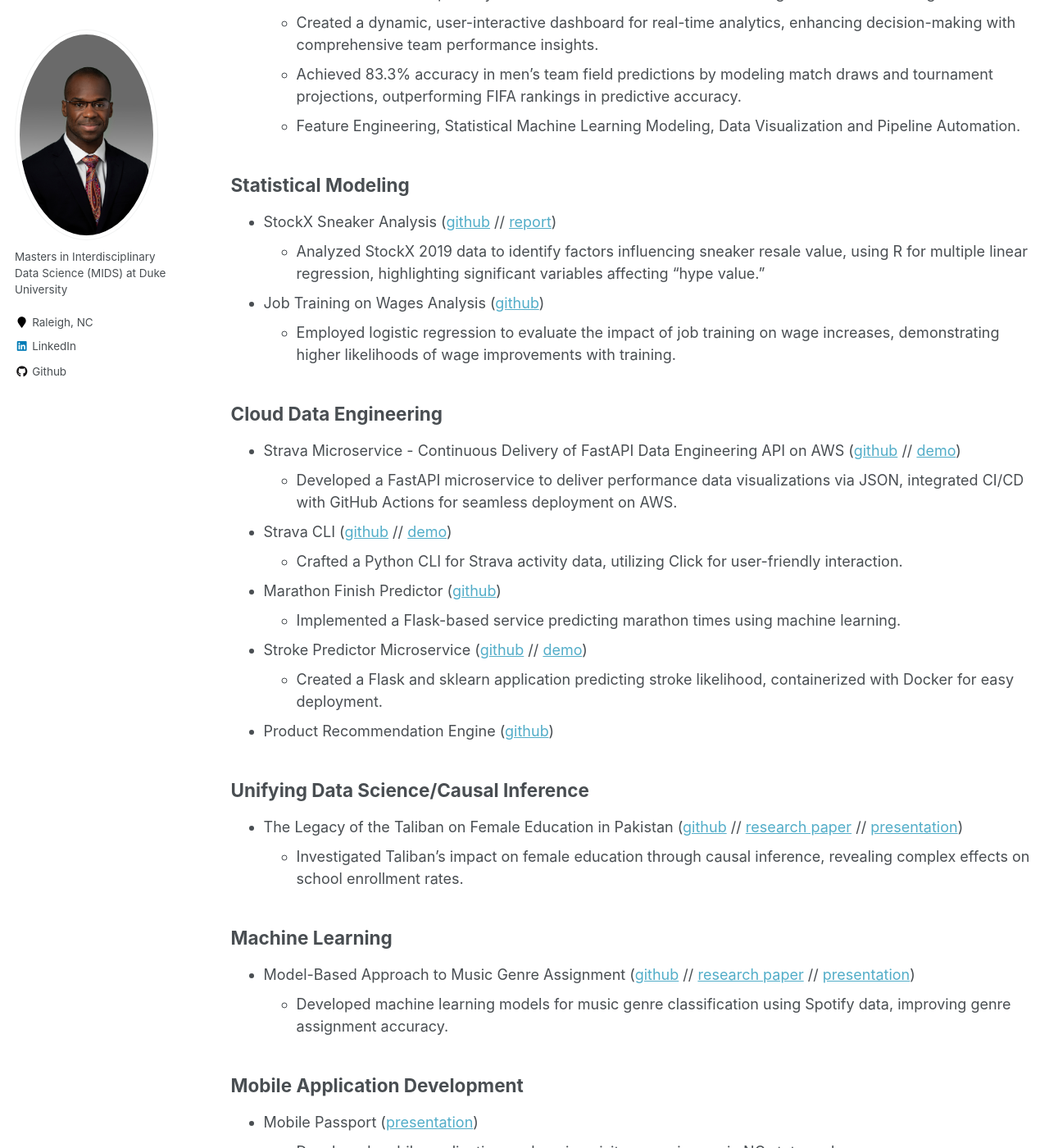
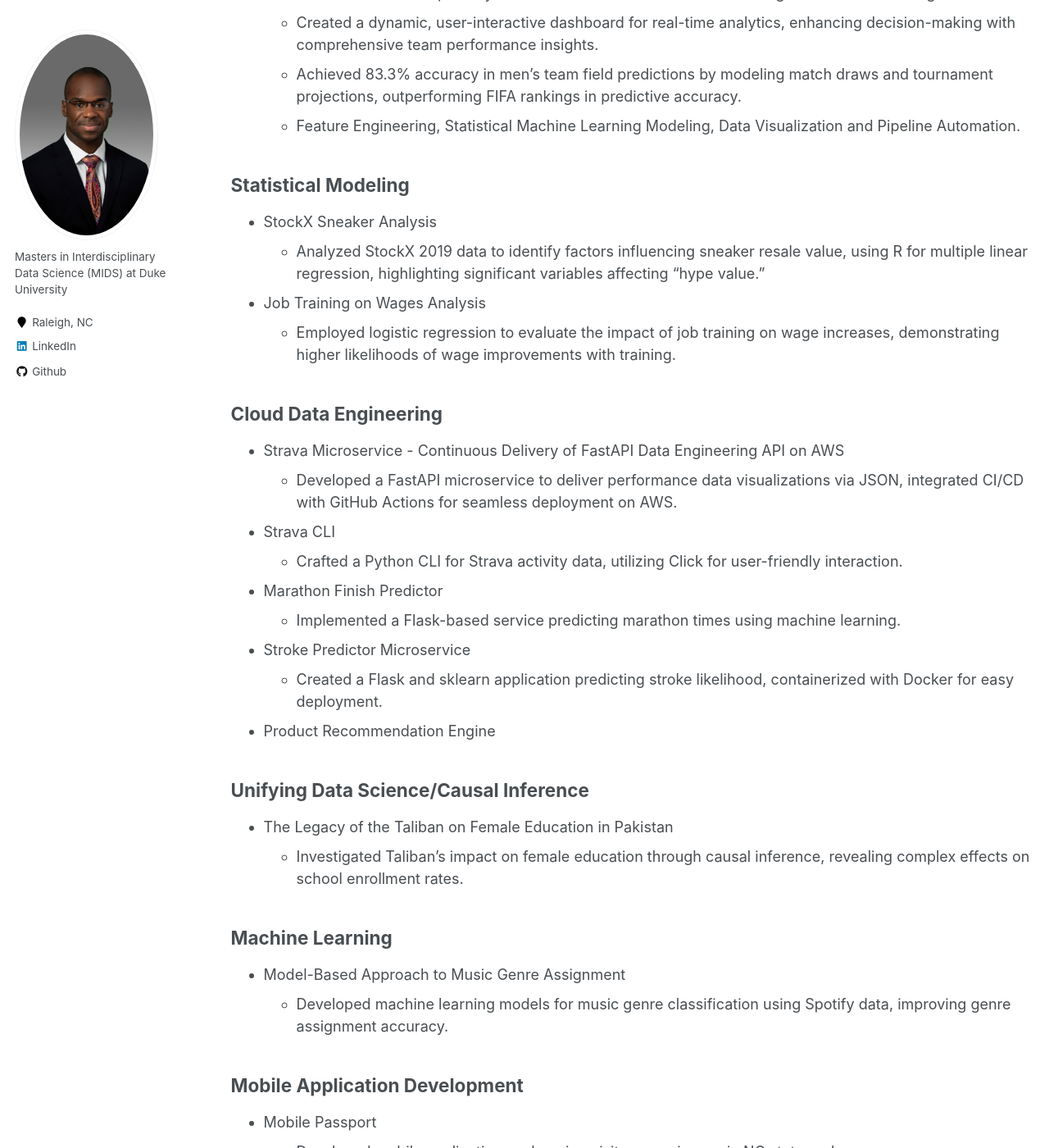
Before and after one commit to caratliff/caratliff.github.io, a Jekyll site: the page built from _pages/portfolio.md, in a window 1280 px wide and 1400 px high, scrolled down 357 px. Shown: the whole window at 82% size. Built offline with Jekyll 4.4.1, drawn with Linux system fonts in a browser that asks for light colours; some of the changed text lies outside the part shown.

Commit message:
Update portfolio.md

```diff
--- a/_pages/portfolio.md
+++ b/_pages/portfolio.md
@@ -7,7 +7,7 @@ author_profile: true
 
 
 ## Capstone
-* Arria Boost: Sports Analytics Data Storytelling ([report](https://github.com/rmratliffbrown/rmratliffbrown.github.io/blob/06cf0045e0f8cf20318625bee3daecfe289750d0/files/boost_report.pdf))
+* Arria Boost: Sports Analytics Data Storytelling
   * Engineered a probabilistic machine learning model for NCAA Division I soccer rankings, surpassing professional soccer baseline predictions by 5%.
   * Validated model adaptability and enhancement across seasons through continuous learning.
   * Created a dynamic, user-interactive dashboard for real-time analytics, enhancing decision-making with comprehensive team performance insights.
@@ -15,36 +15,36 @@ author_profile: true
   * Feature Engineering, Statistical Machine Learning Modeling, Data Visualization and Pipeline Automation.
 
 ## Statistical Modeling
-* StockX Sneaker Analysis ([github](https://github.com/rmratliffbrown/stockx-sneaker-stats) // [report](https://github.com/rmratliffbrown/stockx-sneaker-stats/blob/main/final-report.pdf))
+* StockX Sneaker Analysis
   * Analyzed StockX 2019 data to identify factors influencing sneaker resale value, using R for multiple linear regression, highlighting significant variables affecting "hype value."
-* Job Training on Wages Analysis ([github](https://github.com/rmratliffbrown/job-training-wages))
+* Job Training on Wages Analysis
   * Employed logistic regression to evaluate the impact of job training on wage increases, demonstrating higher likelihoods of wage improvements with training.
 
 ## Cloud Data Engineering
-* Strava Microservice - Continuous Delivery of FastAPI Data Engineering API on AWS ([github](https://github.com/rmratliffbrown/data-engineering-strava-api) // [demo](https://www.youtube.com/watch?v=sedq9HfGd0A))
+* Strava Microservice - Continuous Delivery of FastAPI Data Engineering API on AWS
   * Developed a FastAPI microservice to deliver performance data visualizations via JSON, integrated CI/CD with GitHub Actions for seamless deployment on AWS.
 
-* Strava CLI ([github](https://github.com/rmratliffbrown/strava-cli) // [demo](https://www.youtube.com/watch?v=SmJdEXsEwak))
+* Strava CLI
   * Crafted a Python CLI for Strava activity data, utilizing Click for user-friendly interaction.
 
-* Marathon Finish Predictor ([github](https://github.com/rmratliffbrown/ml-marathon-finish-predictor))
+* Marathon Finish Predictor
   * Implemented a Flask-based service predicting marathon times using machine learning.
 
-* Stroke Predictor Microservice ([github](https://github.com/rmratliffbrown/ml-stroke-predictor) // [demo](https://www.youtube.com/watch?v=Y9bSNdFvXZ4))
+* Stroke Predictor Microservice
   * Created a Flask and sklearn application predicting stroke likelihood, containerized with Docker for easy deployment.
 
-* Product Recommendation Engine ([github](https://github.com/rmratliffbrown/Recommend))
+* Product Recommendation Engine
 
 ## Unifying Data Science/Causal Inference
-* The Legacy of the Taliban on Female Education in Pakistan ([github](https://github.com/rmratliffbrown/uds-2022-ids-701-team-3) // [research paper](https://github.com/rmratliffbrown/uds-2022-ids-701-team-3/blob/main/40-docs/IDS-701_Final_Project_Report.pdf) // [presentation](https://youtu.be/eLjWIdr0psk))
+* The Legacy of the Taliban on Female Education in Pakistan
   * Investigated Taliban’s impact on female education through causal inference, revealing complex effects on school enrollment rates.
 
 ## Machine Learning
-* Model-Based Approach to Music Genre Assignment ([github](https://github.com/rmratliffbrown/ml-genre-assignment) // [research paper](https://github.com/rmratliffbrown/ml-genre-assignment/blob/main/30_docs/final-report.pdf) // [presentation](https://youtu.be/6-7XFk4KC9M))
+* Model-Based Approach to Music Genre Assignment
   * Developed machine learning models for music genre classification using Spotify data, improving genre assignment accuracy.
 
 ## Mobile Application Development
-* Mobile Passport ([presentation](https://github.com/rmratliffbrown/mobile-passport/blob/main/Mobile%20Passport.pdf))
+* Mobile Passport
   * Developed mobile applications enhancing visitor experiences in NC state parks
 
 * Duke Roster
@@ -52,9 +52,9 @@ author_profile: true
 
 
 ## Duke Data Plus
-* Plus Explorations Project ([read more](https://bigdata.duke.edu/projects/plus-programs-data-exploration/))
+* Plus Explorations Project
   * Led a team in analyzing Data+, Code+, and CS+ program data over 8 years, enhancing decision-making and program efficacy with a comprehensive dashboard.
 
 ## Algorithmic Trading - Financial Data and Modeling
-* Powerful Pairs Trading ([report](https://github.com/rmratliffbrown/rmratliffbrown.github.io/blob/038f33bf9a0e87274aaf348aa47e6ad13e43c96c/files/Final%20Algo%20Paper.pdf))
+* Powerful Pairs Trading
   * Applied K-Means Clustering for strategic pairs trading across sectors, demonstrating a novel approach to algorithmic trading.
```
